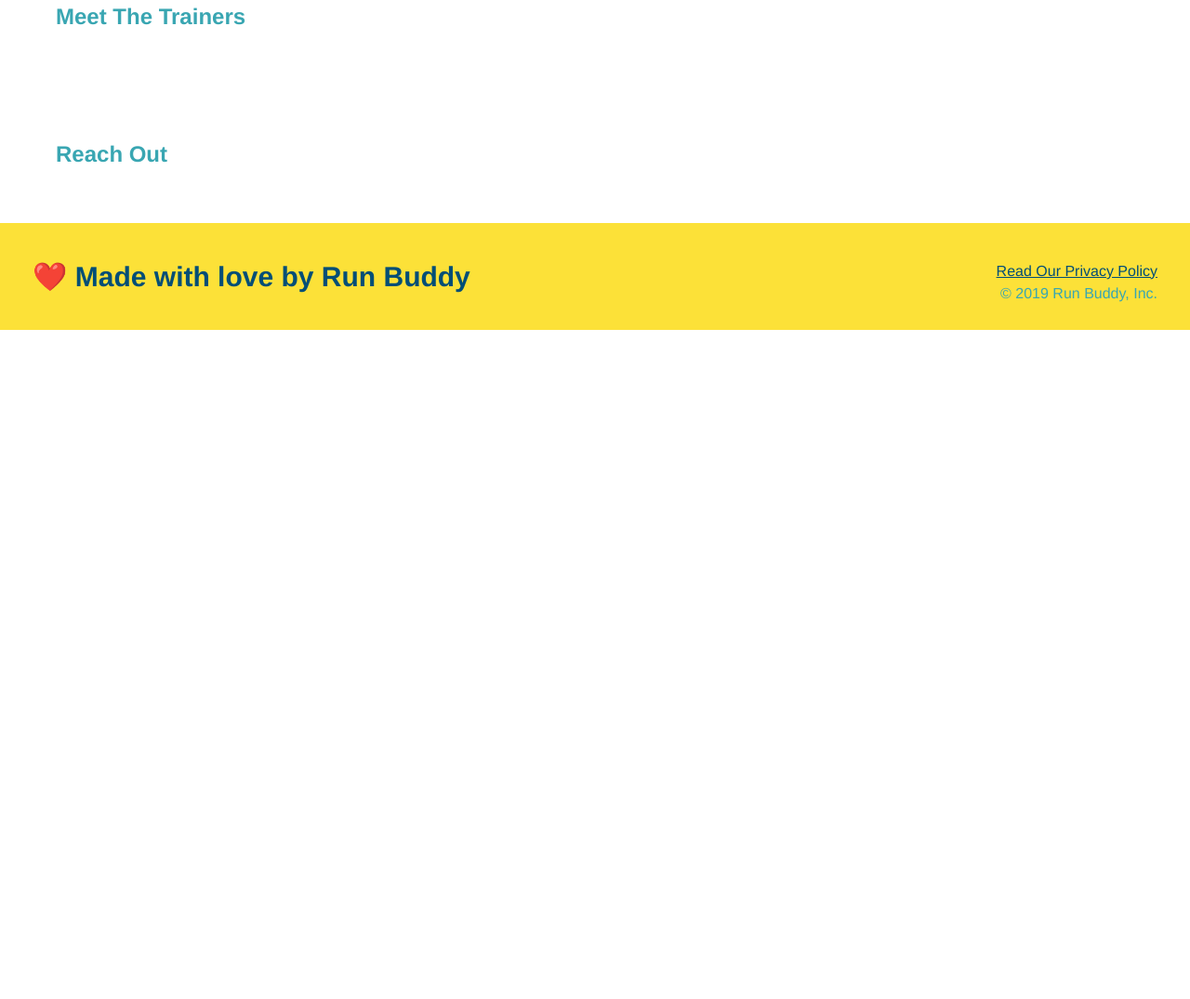
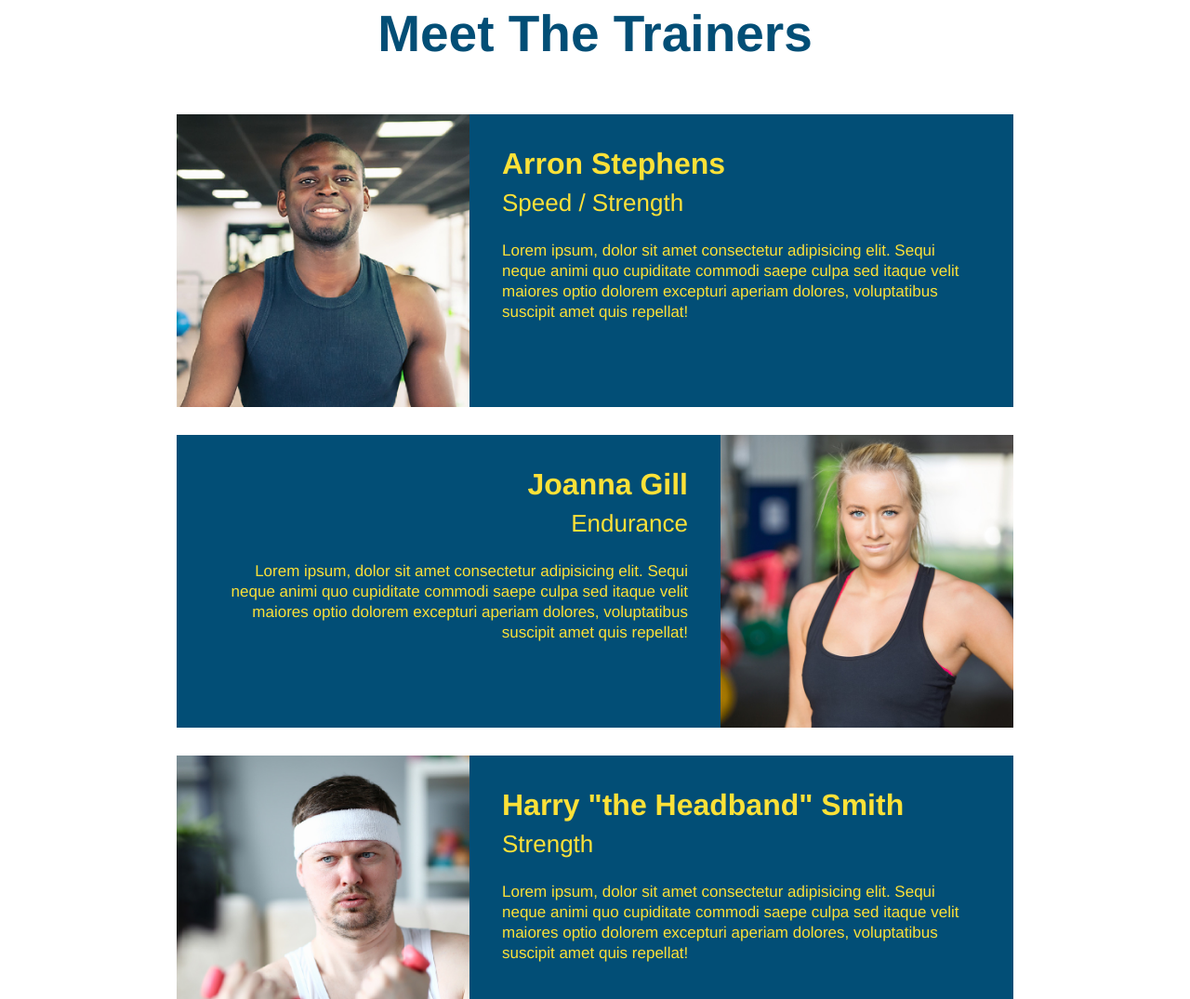
Before and after one commit to aoliva-16/Run.Buddy, a plain HTML site: page index.html in a window 1280 px wide. Shown: the part 2780-3855 px from the top of the page at 93% size. Before the commit the page ends 3135 px from the top, so only its background shows below. Drawn offline with Linux system fonts and the light colour scheme.

Commit message:
meet the trainers section

```diff
--- a/assets/css/style.css
+++ b/assets/css/style.css
@@ -180,3 +180,50 @@
 .steps span {
     font-size: 38px;
 }
+
+.trainers {
+    text-align: center;
+}
+
+.trainer {
+    width: 900px;
+    margin: 0 auto 30px auto;
+    background: #024e76;
+    color: #fce138;
+    overflow: auto;
+}
+
+.trainer img {
+    width: 35%;
+    float: left;
+}
+
+.trainer-bio {
+    padding: 35px;
+    float: left;
+    width: 65%;
+}
+
+.text-left {
+    text-align: left;
+}
+
+.text-right {
+    text-align: right;
+}
+
+.trainer-bio h3 {
+    font-size: 32px;
+    margin-bottom: 8px;
+}
+
+.trainer-bio h4 {
+    font-weight: lighter;
+    font-size: 26px;
+    margin-bottom: 25px;
+}
+
+.trainer-bio p {
+    font-size: 17px;
+    line-height: 1.3;
+}
--- a/index.html
+++ b/index.html
@@ -105,12 +105,45 @@
 </section>
 
 <!-- "meet the trainers" section -->
-<section>
-    <h2>Meet The Trainers</h2>
+<section id="your-trainers" class="trainers">
+    <h2 class="section-title primary-border">Meet The Trainers</h2>
+    <article class="trainer">
+        <img src="./assets/images/trainer-1.jpg" alt="Arron Stephens in his workout clothes, ready to pump iron" />
+        <div class="trainer-bio text-left">
+            <h3>Arron Stephens</h3>
+            <h4>Speed / Strength</h4>
+            <p>
+                Lorem ipsum, dolor sit amet consectetur adipisicing elit. Sequi neque animi quo cupiditate commodi saepe culpa sed
+                itaque velit maiores optio dolorem excepturi aperiam dolores, voluptatibus suscipit amet quis repellat!
+            </p>
+        </div>
+    </article>
+    <article class="trainer">
+        <div class="trainer-bio text-right">
+            <h3>Joanna Gill</h3>
+            <h4>Endurance</h4>
+            <p>
+                Lorem ipsum, dolor sit amet consectetur adipisicing elit. Sequi neque animi quo cupiditate commodi saepe culpa sed
+                itaque velit maiores optio dolorem excepturi aperiam dolores, voluptatibus suscipit amet quis repellat!
+            </p>
+        </div>
+        <img src="./assets/images/trainer-2.jpg" alt="Joanna Gill cooling off after workout" />
+    </article>
+    <article class="trainer">
+        <img src="./assets/images/trainer-3.jpg" alt="Harry Smith wearing a headband and lifting comically small pink weights" />
+        <div class="trainer-bio text-left">
+            <h3>Harry "the Headband" Smith</h3>
+            <h4>Strength</h4>
+            <p>
+                Lorem ipsum, dolor sit amet consectetur adipisicing elit. Sequi neque animi quo cupiditate commodi saepe culpa sed
+                itaque velit maiores optio dolorem excepturi aperiam dolores, voluptatibus suscipit amet quis repellat!
+            </p>
+        </div>
+    </article>
 </section>
 
 <!-- "reach out" section -->
-<Section>
+<Section id="reach-out">
     <h2>Reach Out</h2>
 </Section>
 
```
